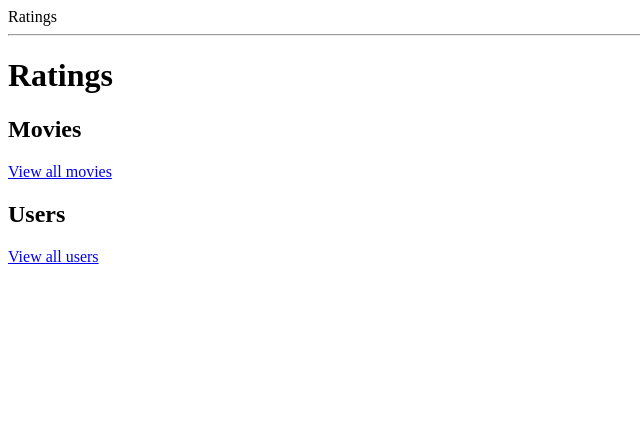
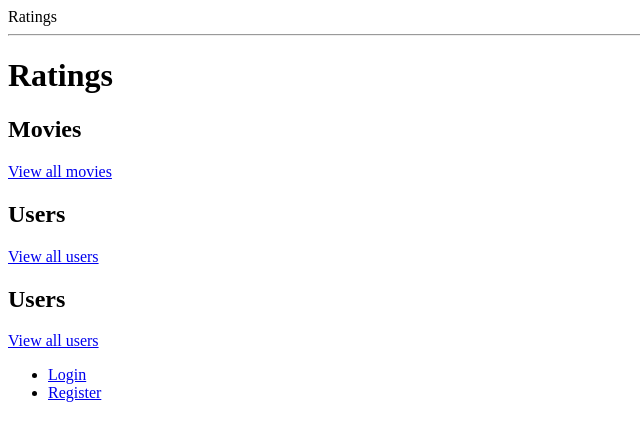
Before and after one commit to lydiayhuang/HB-Ratings-Project-JudgementalEye, a Flask app: page / in a window 1280 px wide. Shown: the top 441 px of the page, without its empty margins (0-640 px from the left). Run offline with Flask 2, Linux system fonts and the light colour scheme.

Commit message:
WIP part 2, finished up to user movie list

```diff
--- a/server.py
+++ b/server.py
@@ -26,12 +26,35 @@ def index():
     # a = jsonify([1,3])
     return render_template("homepage.html")
 
+
 @app.route("/users")
 def user_list():
     """Show list of users."""
 
+
+
     users = User.query.all()
     return render_template("user_list.html", users=users)
+
+
+@app.route("/users/<user_id>")
+def user_info(user_id):
+    """Show list of users."""
+
+    user = User.query.filter(User.user_id == user_id).one()
+
+    age = user.age
+    zipcode = user.zipcode
+    scores = user.ratings
+
+
+
+
+    return render_template("user_detail.html",
+                                    scores=scores,
+                                    age=age,
+                                    zipcode=zipcode
+                                    )
 
 
 @app.route("/register", methods=['GET'])
@@ -51,18 +74,18 @@ def register_user():
     user = User.query.filter(User.email == email).first()
 
     if not user:
-        new_user = User(email = email, password = password)
+        new_user = User(email=email, password=password)
         db.session.add(new_user)
         db.session.commit()
 
         session['logged_in'] = new_user.user_id
         flash("New account successfully created.")
 
-        return render_template('homepage.html')
+        return render_template('user_detail.html')
     else:
-        flash("This email is in use, please pick a new one.")
+        flash("This email is in use. Already registered, please log in instead.")
 
-        return render_template('registration_form.html')
+        return render_template('login_form.html')
 
 
 @app.route("/login_form")
@@ -79,11 +102,11 @@ def process_form():
     email = request.form.get('uemail')
     password = request.form.get('psw')
 
-    user = User.query.filter_by(User.email == email).first()
+    user = User.query.filter(User.email == email).first()
 
     if not user:
-        flash('Email not recognized, please log in again.')
-        return render_template('login_form.html')
+        flash('Email not recognized, please register for a new account.')
+        return render_template('registration_form.html')
 
     elif user.password != password:
         flash('Password is wrong, please log in again')
@@ -91,6 +114,7 @@ def process_form():
     else:
         session['logged_in'] = user.user_id
         flash('Log in successful!')
+        return render_template('user_detail.html')
 
 
 @app.route('/log_out')
--- a/templates/homepage.html
+++ b/templates/homepage.html
@@ -9,4 +9,12 @@
 <h2>Users</h2>
 <p><a href="/users">View all users</a></p>
 
+<h2>Users</h2>
+<p><a href="/users">View all users</a></p>
+
+<ul>
+    <li><a href="login_form">Login</a></li>
+    <li><a href="register">Register</a></li>
+</ul>
+
 {% endblock %}
--- a/templates/login_form.html
+++ b/templates/login_form.html
@@ -2,7 +2,7 @@
 {% block content %}
 
     <h2>Login Form</h2>
-    <form action="/login-form">
+    <form action="/login_form" method="POST">
 
         <label><b>Email</b></label>
         <input type="email" placeholder="Enter Email" name="uemail" required>
@@ -14,4 +14,8 @@
         <!-- <input type="checkbox" checked="checked"> Remember me -->
 
     </form>
+
+    <ul>
+        <li><a href="/">Logout</a></li>
+    </ul>
 {% endblock %}
```
